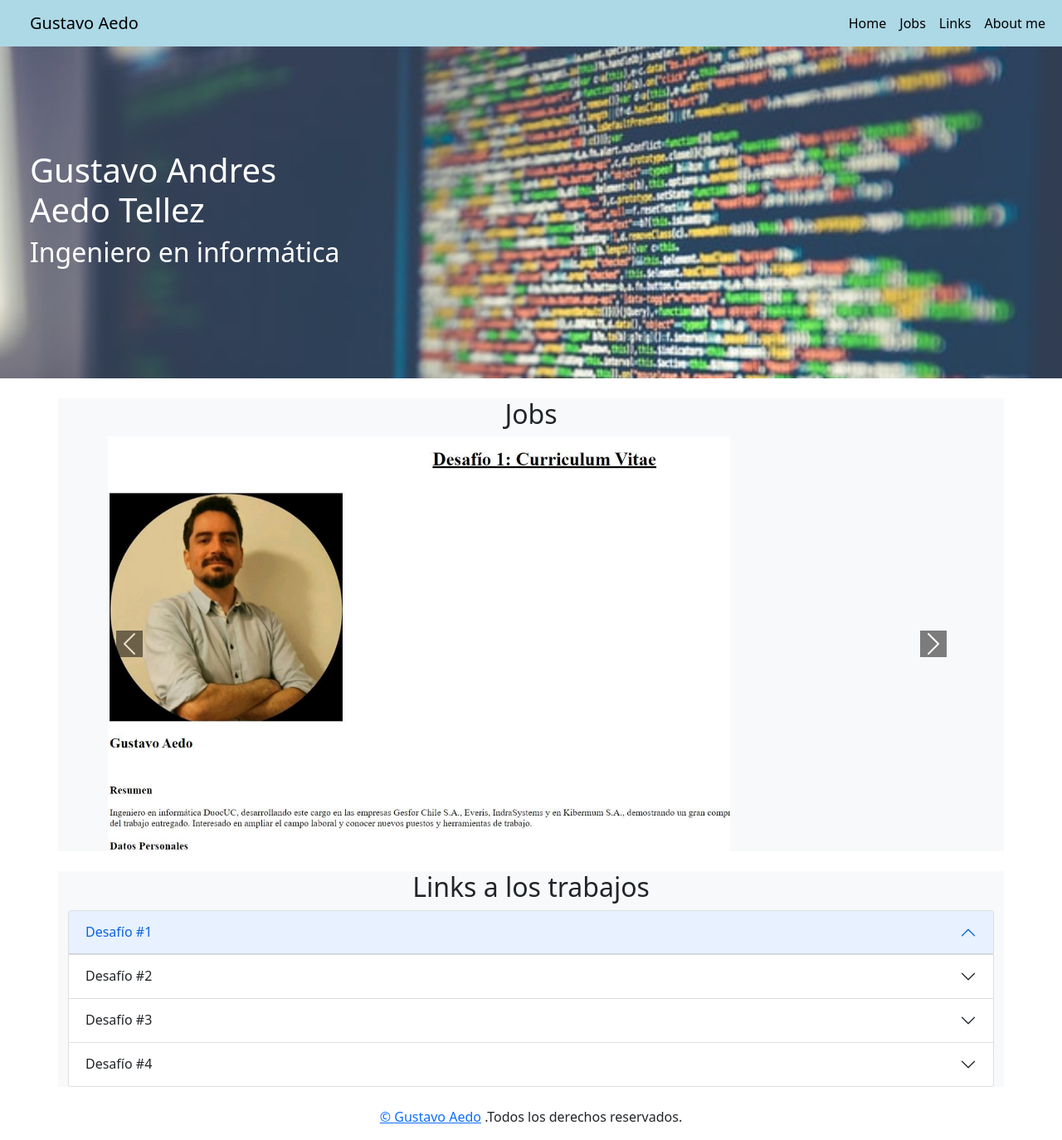
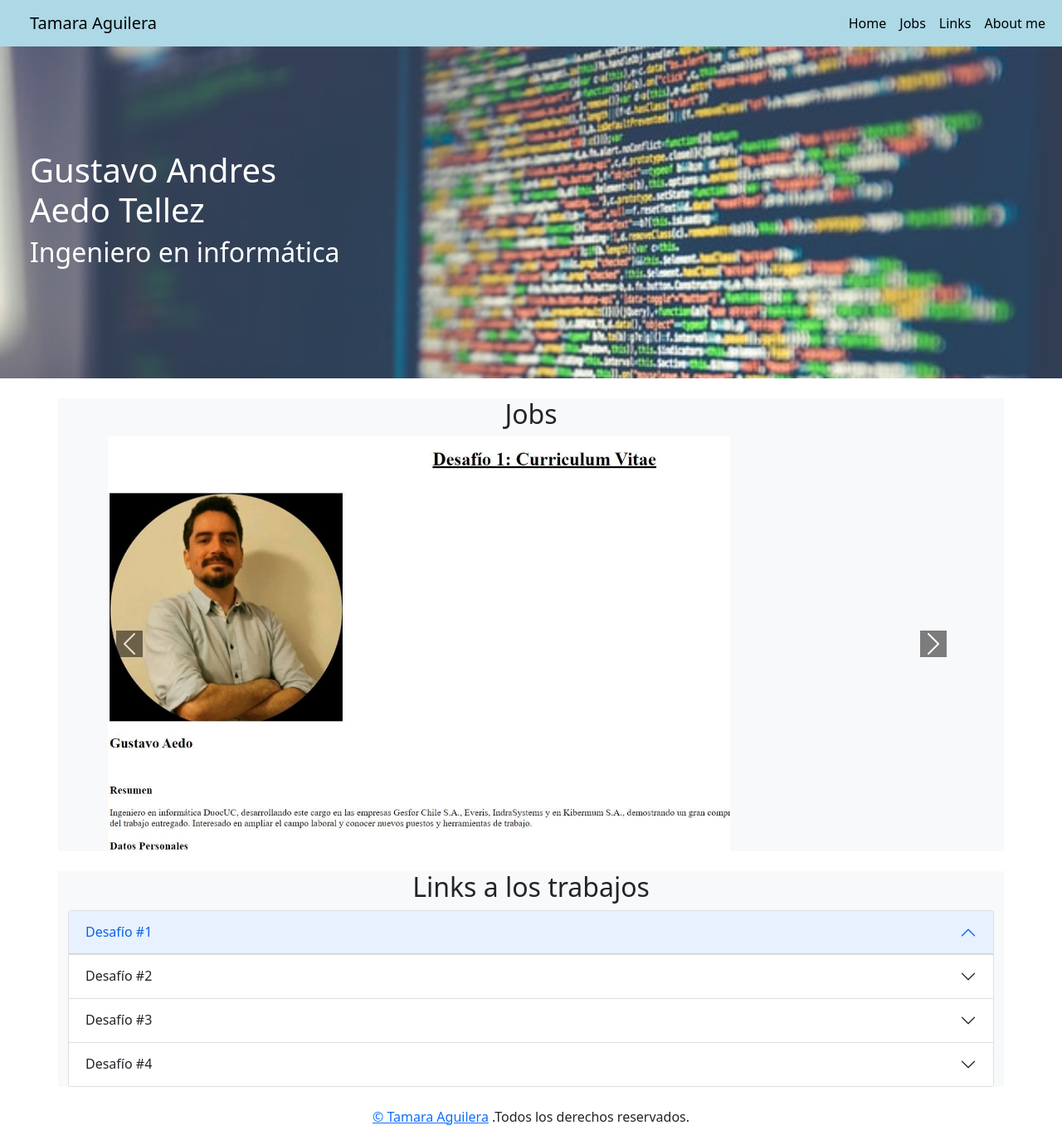
Before and after one commit to tamiaguilera/desafio5_portafolio_fork, a plain HTML site: page index.html in a window 1280 px wide. Shown: the whole page at 83% size. Drawn offline with nearby package versions, Linux system fonts and the light colour scheme.

Commit message:
modificacion fork

```diff
--- a/index.html
+++ b/index.html
@@ -10,14 +10,14 @@
     <link rel="preconnect" href="https://fonts.googleapis.com">
     <link rel="preconnect" href="https://fonts.gstatic.com" crossorigin>
     <link href="https://fonts.googleapis.com/css2?family=Roboto:wght@300;500&display=swap" rel="stylesheet">
-    <title>Portafolio Gustavo Aedo</title>
+    <title>Portafolio Tamara Aguilera</title>
 </head>
 
 <body>
     <header>
         <nav class="navbar navbar-expand-lg ">
             <div class="container-fluid d-flex justify-content-between">
-                <a class="navbar-brand ms-4 text-black" href="#">Gustavo Aedo</a>
+                <a class="navbar-brand ms-4 text-black" href="#">Tamara Aguilera</a>
                 <button class="navbar-toggler navbar-dark" type="button" data-bs-toggle="collapse" data-bs-target="#navbarSupportedContent" aria-controls="navbarSupportedContent" aria-expanded="false" aria-label="Toggle navigation">
                 <span class="navbar-toggler-icon"></span>
                 </button>
@@ -217,7 +217,7 @@
             <div class="row text-center mt-1">
                 <div class="col">
                     <p id="aboutMe">
-                        <a href="https://www.linkedin.com/in/gustavoaedotellez/" target="_blank"> © Gustavo Aedo</a> .Todos los derechos reservados.
+                        <a href="https://www.linkedin.com/in/gustavoaedotellez/" target="_blank"> © Tamara Aguilera</a> .Todos los derechos reservados.
                     </p>
                 </div>
             </div>
```
